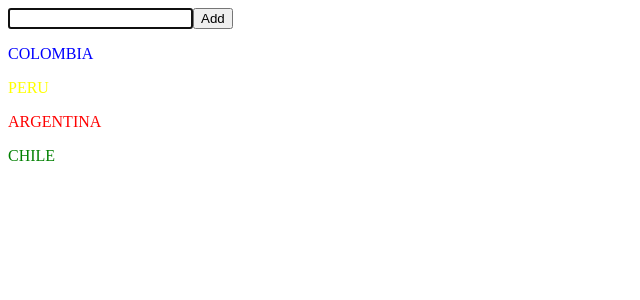
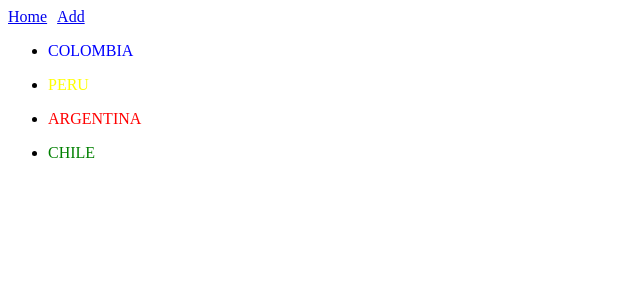
Before and after one commit to milenacard/hb-react-101, a React app: page / in a window 1280 px wide. Shown: the top 300 px of the page, without its empty margins (0-640 px from the left). Built offline with nearby package versions, Linux system fonts and the light colour scheme.

Commit message:
Implementing react-router-dom changes

```diff
--- a/src/App.js
+++ b/src/App.js
@@ -1,9 +1,10 @@
-import React, { Component } from 'react'
+import React, { Component, Fragment } from 'react'
+import { HashRouter as Router, Route } from 'react-router-dom'
 
 import randomColor from 'randomcolor'
 
-import TextRetriever from './components/TextRetriever'
-import Text from './components/Text'
+import { Home, Add } from './pages'
+import { Menu } from './components'
 
 export default class App extends Component {
   constructor (props) {
@@ -29,12 +30,15 @@
 
   render () {
     return (
-      <React.Fragment>
-        <TextRetriever onSubmit={this.updateData} />
-        {this.state.countries.map(({name, color}) => {
-          return <Text key={name + color} content={name} color={color} />
-        })}
-      </React.Fragment>
+      <Router>
+        <Fragment>
+          <Menu />
+          <Route exact path='/'
+            render={() => <Home data={this.state.countries} />} />
+          <Route exact path='/add'
+            render={() => <Add updateData={this.updateData} />} />
+        </Fragment>
+      </Router>
     )
   }
 }
--- /dev/null
+++ b/src/components/List.js
@@ -0,0 +1,17 @@
+import React from 'react'
+
+import { Text } from './../components'
+
+export default function List ({data}) {
+  return (
+    <ul className='list'>
+      {data.map(({name, color}) => {
+        return (
+          <li key={name + color}>
+            <Text content={name} color={color} />
+          </li>
+        )
+      })}
+    </ul>
+  )
+}
--- /dev/null
+++ b/src/components/Menu.js
@@ -0,0 +1,15 @@
+import React from 'react'
+import { Link } from 'react-router-dom'
+
+export default function Menu () {
+  const style = {
+    marginRight: '10px'
+  }
+
+  return (
+    <div className='menu'>
+      <Link to='/' style={style}>Home</Link>
+      <Link to='/add' style={style}>Add</Link>
+    </div>
+  )
+}
--- a/src/components/Text.js
+++ b/src/components/Text.js
@@ -24,7 +24,7 @@
     }
 
     return (
-      <p onClick={this.toggle} className='text' style={style}>
+      <p className='text' onClick={this.toggle} style={style}>
         {this.props.content.toUpperCase()}
       </p>
     )
--- a/src/components/TextRetriever.js
+++ b/src/components/TextRetriever.js
@@ -20,8 +20,10 @@
 
   onSubmitHandler (event) {
     event.preventDefault()
-    this.props.onSubmit(this.state.value)
-    this.setState({value: ''})
+    if (this.state.value) {
+      this.props.onSubmit(this.state.value)
+      this.setState({value: ''})
+    }
   }
 
   componentDidMount () {
@@ -30,7 +32,7 @@
 
   render () {
     return (
-      <form onSubmit={this.onSubmitHandler}>
+      <form className='text-retriever' onSubmit={this.onSubmitHandler}>
         <input
           type='text'
           value={this.state.value}
--- /dev/null
+++ b/src/components/index.js
@@ -0,0 +1,4 @@
+export { default as Menu } from './Menu'
+export { default as Text } from './Text'
+export { default as TextRetriever } from './TextRetriever'
+export { default as List } from './List'
--- /dev/null
+++ b/src/pages/Add.js
@@ -0,0 +1,11 @@
+import React, { Fragment } from 'react'
+
+import TextRetriever from './../components/TextRetriever'
+
+export default function Add ({updateData}) {
+  return (
+    <Fragment>
+      <TextRetriever onSubmit={updateData} />
+    </Fragment>
+  )
+}
--- /dev/null
+++ b/src/pages/Home.js
@@ -0,0 +1,11 @@
+import React, { Fragment } from 'react'
+
+import { List } from './../components'
+
+export default function Home ({data}) {
+  return (
+    <Fragment>
+      <List data={data} />
+    </Fragment>
+  )
+}
--- /dev/null
+++ b/src/pages/index.js
@@ -0,0 +1,2 @@
+export { default as Home } from './Home'
+export { default as Add } from './Add'
```
